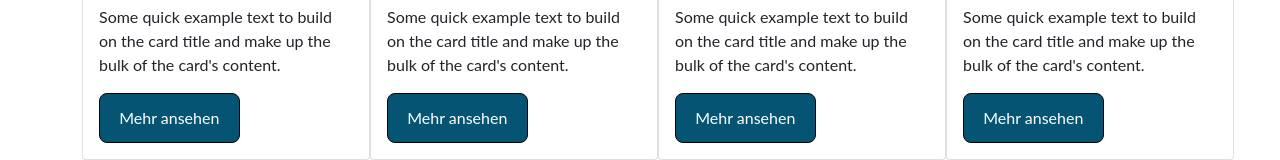
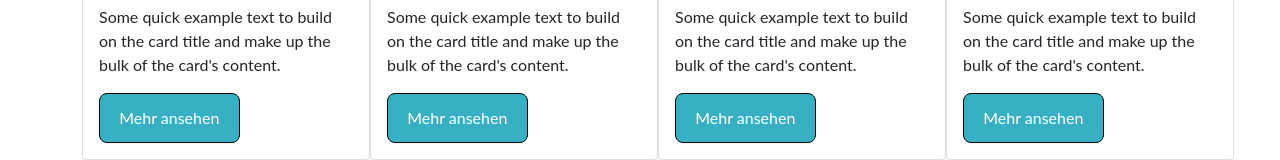
Before and after one commit to miesenboeckLisa/frt_myproject, a website: page index.html in a window 1280 px wide. Shown: the part 1018-1178 px from the top of the page. Drawn offline with nearby package versions, Linux system fonts and the light colour scheme; files that its build step writes are made by us from their sources.

Commit message:
add classes to buttons

```diff
--- a/index.html
+++ b/index.html
@@ -72,7 +72,7 @@
       <div class="card-body">
         <h5 class="card-title">Die Kühe Bayern's</h5>
         <p class="card-text">Some quick example text to build on the card title and make up the bulk of the card's content.</p>
-        <a href="#" class="btn btn-primary">Mehr ansehen</a>
+        <a href="#" class="btn btn-primary btn-readMore">Mehr ansehen</a>
       </div>
     </div>
     <div class="card" style="width: 18rem;">
@@ -80,7 +80,7 @@
       <div class="card-body">
         <h5 class="card-title">Die Städtchen Bayern's</h5>
         <p class="card-text">Some quick example text to build on the card title and make up the bulk of the card's content.</p>
-        <a href="#" class="btn btn-primary">Mehr ansehen</a>
+        <a href="#" class="btn btn-primary btn-readMore">Mehr ansehen</a>
       </div>
     </div>
     <div class="card" style="width: 18rem;">
@@ -88,7 +88,7 @@
       <div class="card-body">
         <h5 class="card-title">Die Berge Bayern's</h5>
         <p class="card-text">Some quick example text to build on the card title and make up the bulk of the card's content.</p>
-        <a href="#" class="btn btn-primary">Mehr ansehen</a>
+        <a href="#" class="btn btn-primary btn-readMore">Mehr ansehen</a>
       </div>
     </div>
 
@@ -97,7 +97,7 @@
       <div class="card-body">
         <h5 class="card-title">Die Landschaft Bayern's</h5>
         <p class="card-text">Some quick example text to build on the card title and make up the bulk of the card's content.</p>
-        <a href="#" class="btn btn-primary">Mehr ansehen</a>
+        <a href="#" class="btn btn-primary btn-readMore">Mehr ansehen</a>
       </div>
     </div>
   </div>
```
